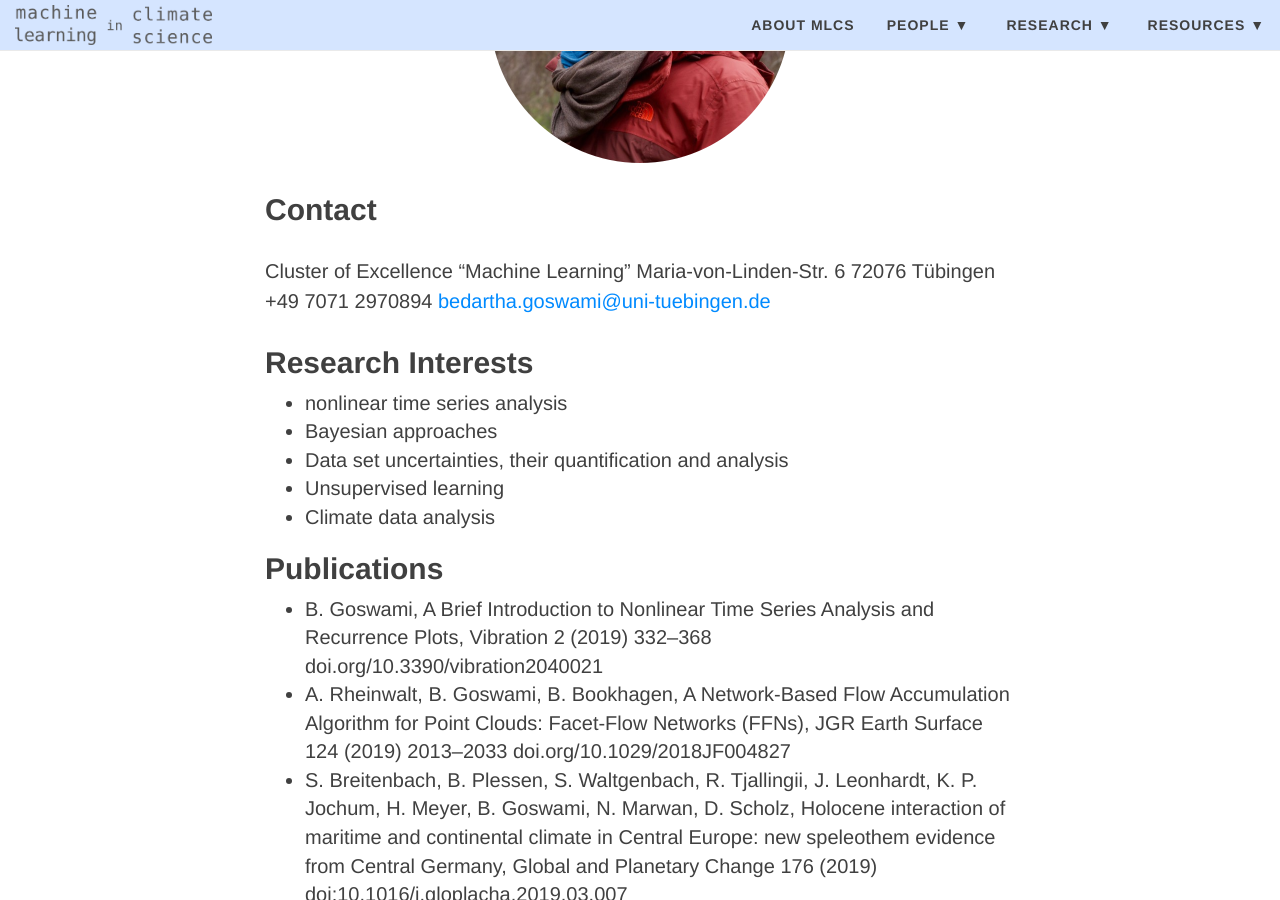
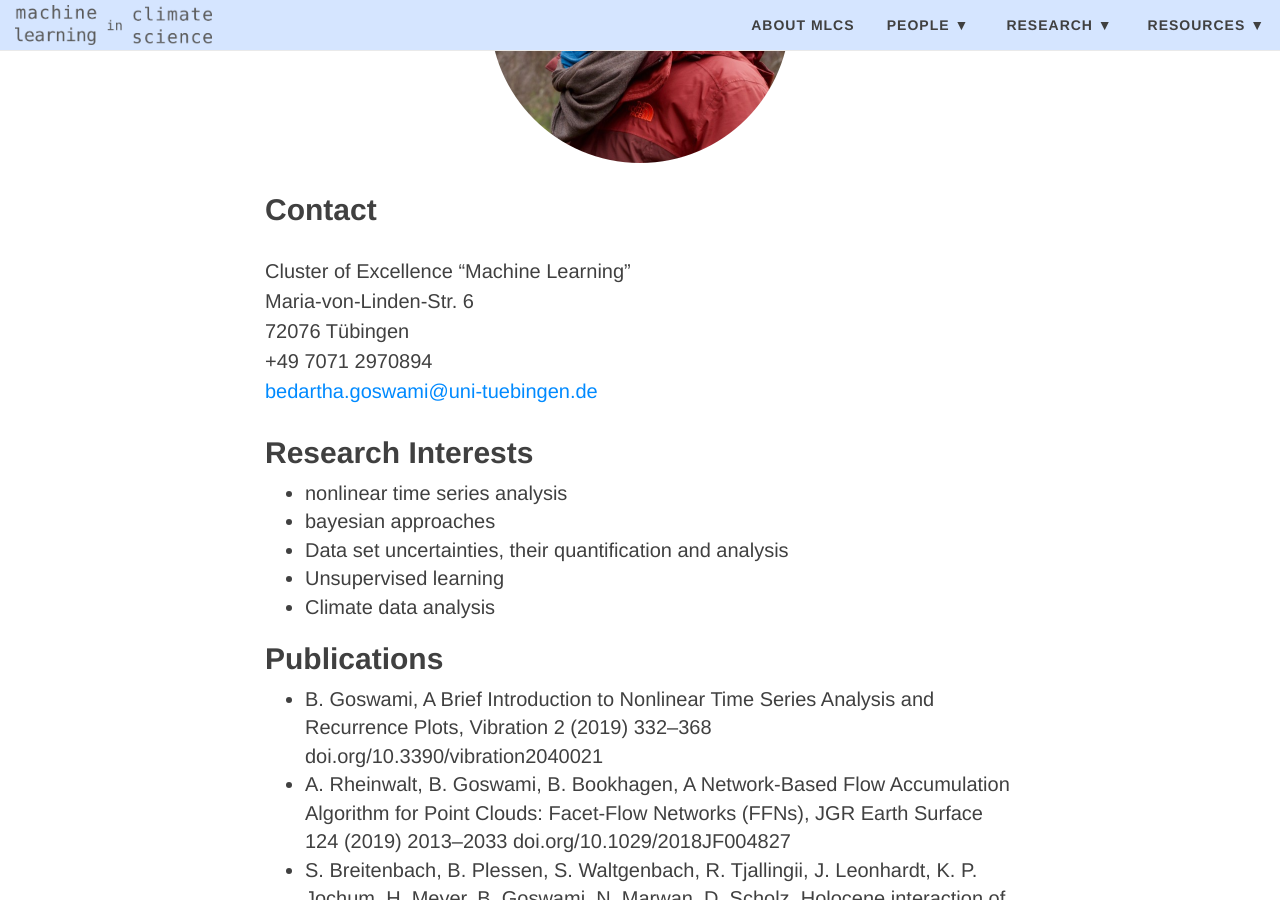
Before and after one commit to mlcs/mlcs.github.io, a Jekyll site: the page built from people/goswami.md, in a window 1280 px wide and 900 px high, scrolled down 469 px. Built offline with Jekyll 4.4.1, drawn with Linux system fonts in a browser that asks for light colours; nearby versions of some CDN libraries.

Commit message:
update BG info: insert line breaks

```diff
--- a/people/goswami.md
+++ b/people/goswami.md
@@ -16,7 +16,7 @@
 ## Research Interests
 
 + nonlinear time series analysis
-+ Bayesian approaches
++ bayesian approaches
 + Data set uncertainties, their quantification and analysis
 + Unsupervised learning
 + Climate data analysis
```
